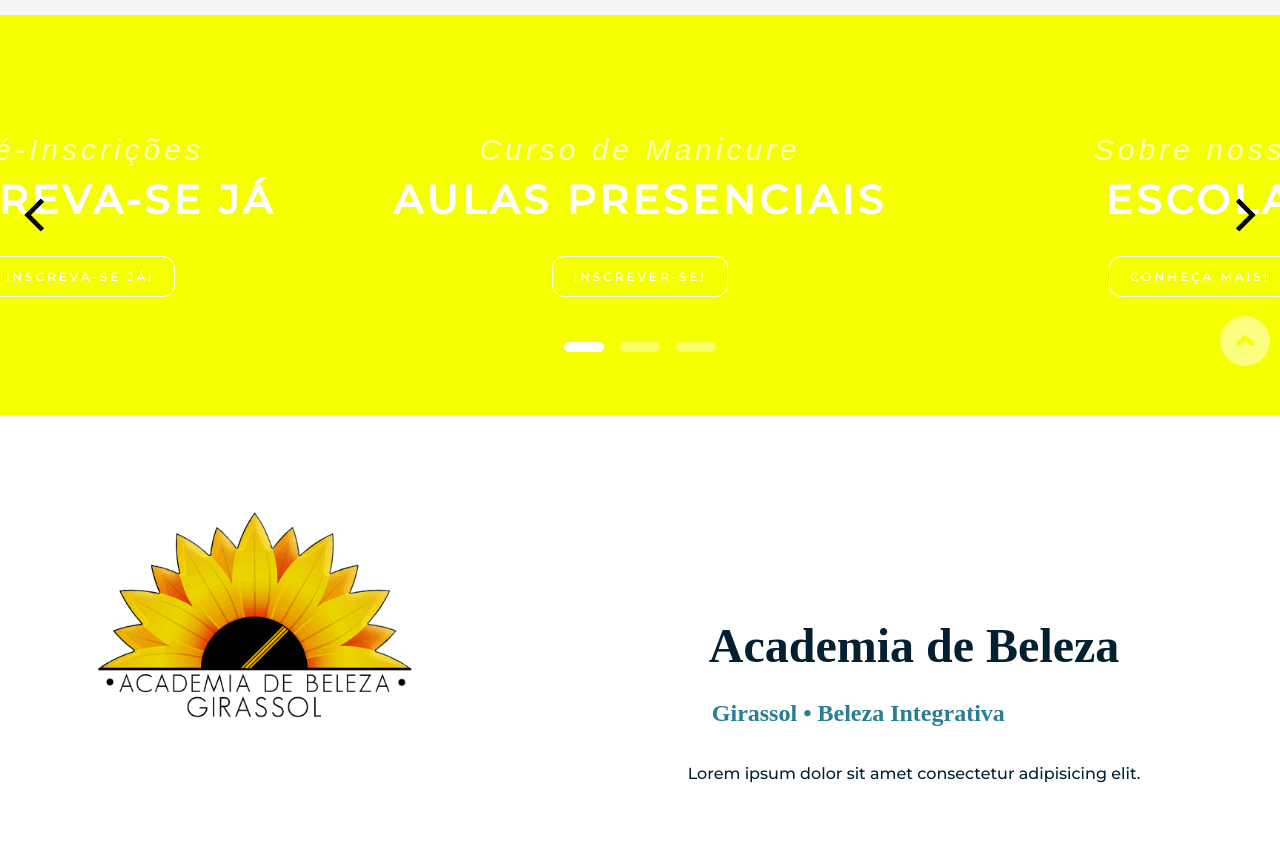
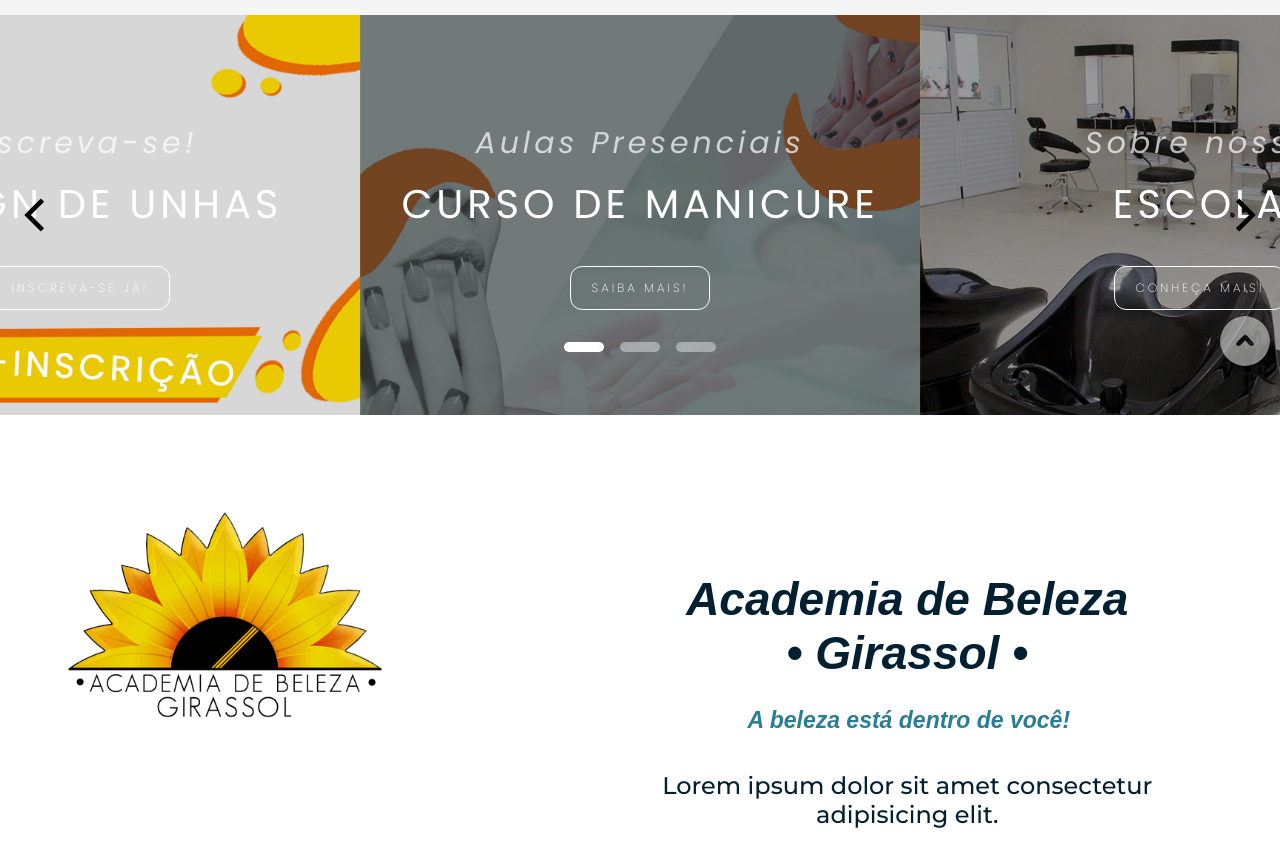
Before and after one commit to skyy-thedev/GirassolAcademy, a plain HTML site: page index.html in a window 1280 px wide. Shown: the part 420-1262 px from the top of the page. Drawn offline with nearby package versions, Linux system fonts and the light colour scheme; a web font is replaced by a local one.

Commit message:
fotos de destaque adicionadas e corrigidas, css fixado

```diff
--- a/index.html
+++ b/index.html
@@ -39,11 +39,11 @@
     </main>
      <!-- Slider - Destaques -->
     <div class="hero-slider" carousel>
-        <div class="carousel-cell" style="background-image: url(img/foto.jpg);">
+        <div class="carousel-cell" style="background-image: url(img/fotodestaquemanicure.jpg);">
             <div class="info-container">
-                <h3 class="header">Curso de Manicure</h3>
-                <h2 class="text">Aulas Presenciais</h2>
-                <a href="#Cursos"><button>Inscrever-se!</button></a>
+                <h3 class="header">Aulas Presenciais</h3>
+                <h2 class="text">Curso de Manicure</h2>
+                <a href="#Cursos"><button>Saiba mais!</button></a>
             </div>
         </div>
         <div class="carousel-cell" style="background-image: url(img/fundo.jpg);">
@@ -53,10 +53,10 @@
                 <a href="#Sobre"><button >Conheça mais!</button></a>
             </div>
         </div>
-        <div class="carousel-cell" style="background-image: url(img/fundo.jpg);">
+        <div class="carousel-cell" style="background-image: url(img/abertas.jpg);">
             <div class="info-container">
-                <h3 class="header">Pré-Inscrições</h3>
-                <h2 class="text">Inscreva-se já</h2>
+                <h3 class="header">Inscreva-se!</h3>
+                <h2 class="text">Design de Unhas</h2>
                 <a href="https://api.whatsapp.com/send?phone=5511933058210&text=Olá%21%20Eu%20gostaria%20de%20agendar%20um%20atendimento%20com%20Dr.%20Miguel%20Iugas%20%5B2652%5D" target="_blank"><button >Inscreva-se já!</button></a>
             </div>
         </div>
@@ -68,8 +68,9 @@
             </div>
             <div class="content" id="animatedtxt">
                 <div class="destaqueSobre">
-                    <h1><strong>Academia de Beleza</strong></h1><br>
-                    <h3>Girassol  •  Beleza Integrativa</h3><br>
+                    <h1><strong>Academia de Beleza</strong></h1>
+                    <h1><strong>• Girassol •</strong></h1><br>
+                    <h3>A beleza está dentro de você!</h3><br>
                 </div>
                  <div class="textoSobre">
                     <p>Lorem ipsum dolor sit amet consectetur adipisicing elit.</p>
--- a/style.css
+++ b/style.css
@@ -1,5 +1,7 @@
 /* Google Fonts */
 
+
+@import url('https://fonts.googleapis.com/css2?family=Poppins:ital,wght@0,100;0,200;0,300;0,400;0,500;0,600;0,700;0,800;0,900;1,100;1,200;1,300;1,400;1,500;1,600;1,700;1,800;1,900&display=swap');
 @import url('https://fonts.googleapis.com/css2?family=Montserrat:wght@500&family=Open+Sans:wght@300;400&display=swap');
 @import url('https://fonts.googleapis.com/css2?family=Montserrat:wght@300;500&family=Open+Sans:wght@300;400&display=swap');
 @import url('https://fonts.cdnfonts.com/css/geo-sans-light');
@@ -55,7 +57,7 @@ body {
 }
 
 .hero-slider .carousel-cell .info-container .header{
-    font-family: 'Roboto Slab', sans-serif;
+    font-family: "Poppins", sans-serif;
     font-size: 30px;
     font-weight: 400;
     font-style: italic;
@@ -65,9 +67,11 @@ body {
 }
 
 .hero-slider .carousel-cell .info-container .text{
-    font-family: 'Montserrat', sans-serif;
+    font-family: "Poppins", sans-serif;
+    font-weight: 400;
+    font-style: normal;
     font-size: 40px;
-    font-weight: bold;
+    /* font-weight: bold; */
     text-transform: uppercase;
     letter-spacing: 4px;
     margin-bottom: 32px;
@@ -79,7 +83,9 @@ body {
     border: 1px solid #fff;
     color: #fff;
     text-transform: uppercase;
-    font-family: 'Montserrat', sans-serif;
+    font-family: "Poppins", sans-serif;
+    font-weight: 200;
+    font-style: normal;
     font-size: 12px;
     letter-spacing: 3px;
     border-radius: 12px;
@@ -327,11 +333,11 @@ main h2 {
 
 /* LOCALIZAÇÃO FAIXA AZUL  */
 #null {
-    background-color:  #f9ff45;
+    background-color:  #e97320;
     text-shadow: 1px 1px 0px black;
     font-family: 'Geosanslight', 'sans serif';
     padding: 10px 10px;
-    color: black;
+    color: rgb(255, 255, 255);
     width: cover;
     height: 95px;
     text-align: center;
@@ -663,7 +669,11 @@ footer {
         width: 390px;
     }
     .destaqueSobre {
-        font-size: 1.5em;
+        font-family: "GeosansLight", sans-serif;
+        font-size: 23px;
+        font-weight: 100;
+        font-style: italic;
+        text-align: center;
     }
     .destaqueSobre1 {
         font-family: "GeosansLight", sans-serif;
@@ -673,7 +683,7 @@ footer {
         font-size: 1.5em;
     }
     .textoSobre {
-        font-size: 1em;
+        font-size: 1.5em;
     }
     .textoSobre1 {
         margin-top: 50px;
@@ -733,8 +743,7 @@ footer {
         justify-content: space-between;
     }
     #Creditos {
-        margin-top: 120px;
-        margin-bottom: -25px;
+        margin-top: 130px;
         justify-content: bottom;
     }
 }
```
Also changed, not shown: img/abertas.jpg (added), img/fotodestaquemanicure.jpg (added), img/fundo.jpg (added).
